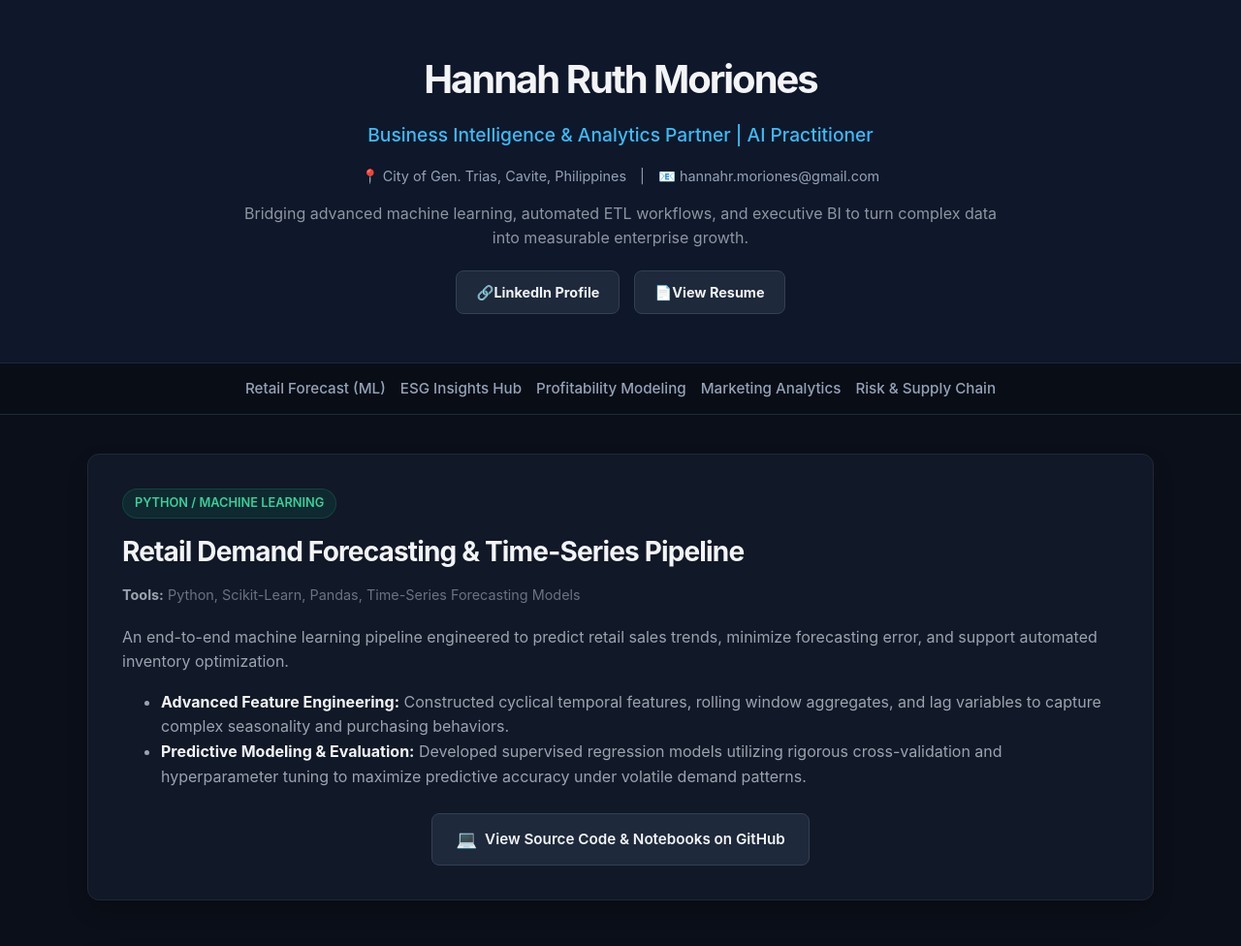
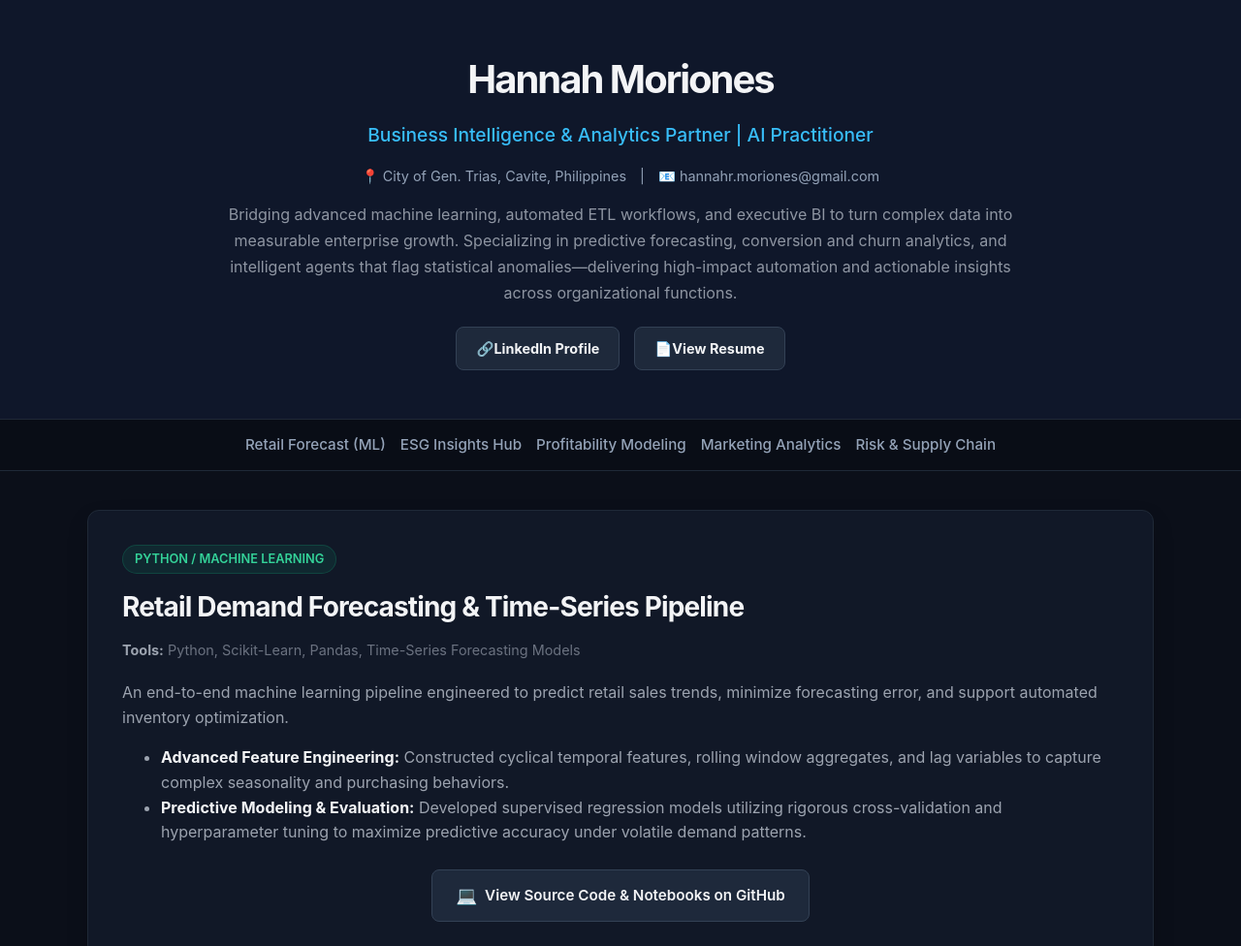
Before and after one commit to hannahrmori/data-portfolio, a plain HTML site: page index.html in a window 1280 px wide. Shown: the top 976 px of the page at 97% size. Drawn offline with Linux system fonts and the light colour scheme.

Commit message:
Update index.html

```diff
--- a/index.html
+++ b/index.html
@@ -3,7 +3,7 @@
 <head>
     <meta charset="UTF-8">
     <meta name="viewport" content="width=device-width, initial-scale=1.0">
-    <title>Hannah Ruth Moriones | Business Intelligence & Analytics Partner</title>
+    <title>Hannah Moriones | Business Intelligence & Analytics Partner</title>
     <style>
         :root {
             --primary: #38bdf8;
@@ -19,7 +19,7 @@
         header { background-color: #0f172a; color: var(--heading); padding: 50px 20px; text-align: center; border-bottom: 1px solid var(--border); }
         header h1 { margin: 0; font-size: 2.5rem; font-weight: 700; letter-spacing: -0.05em; color: var(--heading); }
         header h3 { margin: 10px 0; font-size: 1.2rem; color: var(--primary); font-weight: 500; }
-        header p { max-width: 800px; margin: 15px auto; opacity: 0.9; font-size: 1rem; color: var(--text); }
+        header p { max-width: 850px; margin: 15px auto; opacity: 0.9; font-size: 1rem; color: var(--text); line-height: 1.7; }
 
         .contact-info { font-size: 0.9rem; color: #94a3b8; margin: 15px 0; }
         .contact-info span { margin: 0 10px; }
@@ -60,13 +60,13 @@
 <body>
 
     <header>
-        <h1>Hannah Ruth Moriones</h1>
+        <h1>Hannah Moriones</h1>
         <h3>Business Intelligence & Analytics Partner | AI Practitioner</h3>
         <div class="contact-info">
             <span>📍 City of Gen. Trias, Cavite, Philippines</span> |
             <span>📧 hannahr.moriones@gmail.com</span>
         </div>
-        <p>Bridging advanced machine learning, automated ETL workflows, and executive BI to turn complex data into measurable enterprise growth.</p>
+        <p>Bridging advanced machine learning, automated ETL workflows, and executive BI to turn complex data into measurable enterprise growth. Specializing in predictive forecasting, conversion and churn analytics, and intelligent agents that flag statistical anomalies—delivering high-impact automation and actionable insights across organizational functions.</p>
 
         <div class="profile-actions">
             <a href="https://www.linkedin.com/in/hannahmoriones/" target="_blank" class="btn-profile">
```
